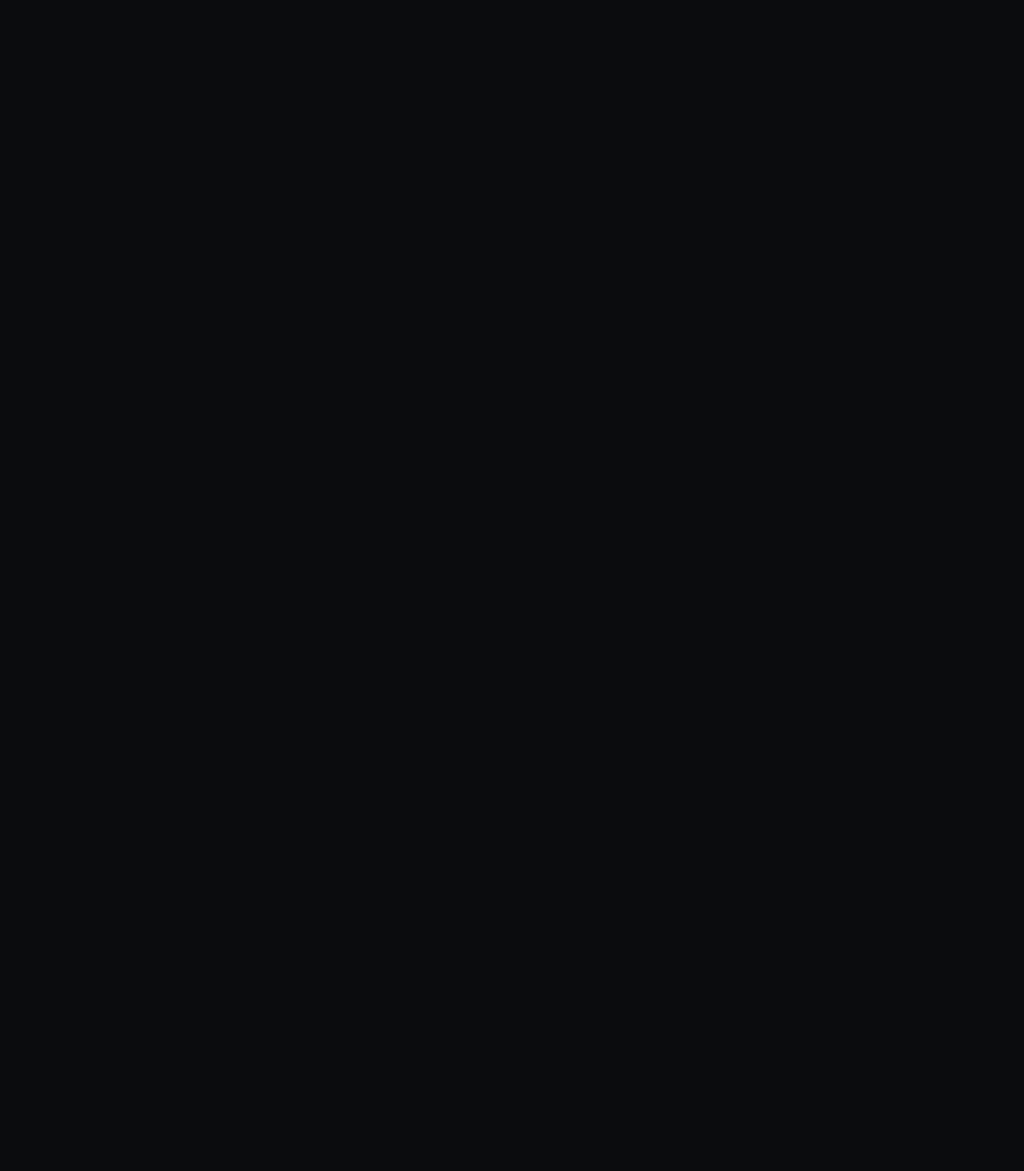
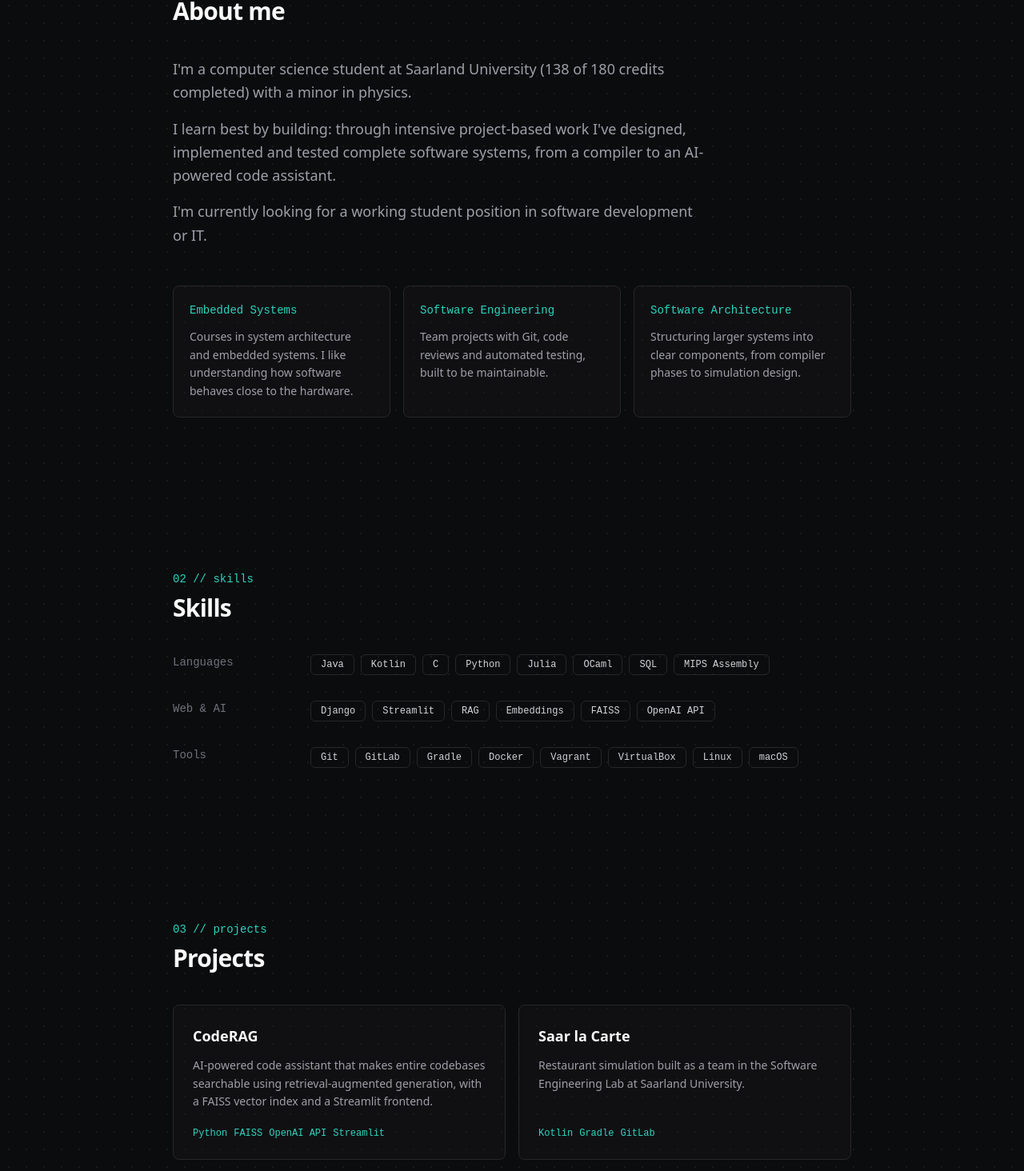
Before and after one commit to yuvrajsingh1015/yuvrajsingh1015.github.io, a React app: page / in a window 1280 px wide. Shown: the part 928-2392 px from the top of the page at 80% size. Before the commit the page ends 800 px from the top, so only its background shows below. Built offline with nearby package versions, Linux system fonts and the light colour scheme; the HTML template or start-up script is replaced by a standard one.

Commit message:
Add about, skills and projects sections

```diff
--- a/src/App.jsx
+++ b/src/App.jsx
@@ -1,9 +1,15 @@
 import Hero from "./components/Hero";
+import About from "./components/About";
+import Skills from "./components/Skills";
+import Projects from "./components/Projects";
 
 export default function App() {
   return (
     <main>
       <Hero />
+      <About />
+      <Skills />
+      <Projects />
     </main>
   );
 }
--- /dev/null
+++ b/src/components/About.jsx
@@ -0,0 +1,28 @@
+import { about } from "../data";
+import SectionHeading from "./SectionHeading";
+
+export default function About() {
+  return (
+    <section id="about" className="mx-auto max-w-4xl px-6 py-24">
+      <SectionHeading number="01" label="about" title="About me" />
+
+      <div className="max-w-2xl space-y-4 text-lg leading-relaxed text-zinc-400">
+        {about.text.map((paragraph) => (
+          <p key={paragraph}>{paragraph}</p>
+        ))}
+      </div>
+
+      <div className="mt-12 grid gap-4 sm:grid-cols-3">
+        {about.focus.map((item) => (
+          <div
+            key={item.title}
+            className="rounded-lg border border-zinc-800 bg-zinc-900/40 p-5 transition-colors hover:border-accent/50"
+          >
+            <h3 className="font-mono text-sm text-accent">{item.title}</h3>
+            <p className="mt-3 text-sm leading-relaxed text-zinc-400">{item.text}</p>
+          </div>
+        ))}
+      </div>
+    </section>
+  );
+}
--- /dev/null
+++ b/src/components/Projects.jsx
@@ -0,0 +1,43 @@
+import { projects } from "../data";
+import SectionHeading from "./SectionHeading";
+
+export default function Projects() {
+  return (
+    <section id="projects" className="mx-auto max-w-4xl px-6 py-24">
+      <SectionHeading number="03" label="projects" title="Projects" />
+
+      <div className="grid gap-4 sm:grid-cols-2">
+        {projects.map((project) => (
+          <article
+            key={project.title}
+            className="flex flex-col rounded-lg border border-zinc-800 bg-zinc-900/40 p-6 transition-colors hover:border-accent/50"
+          >
+            <h3 className="text-lg font-semibold text-zinc-50">{project.title}</h3>
+            <p className="mt-3 flex-1 text-sm leading-relaxed text-zinc-400">
+              {project.description}
+            </p>
+
+            <ul className="mt-5 flex flex-wrap gap-2">
+              {project.tags.map((tag) => (
+                <li key={tag} className="font-mono text-xs text-accent">
+                  {tag}
+                </li>
+              ))}
+            </ul>
+
+            {project.github && (
+              <a
+                href={project.github}
+                target="_blank"
+                rel="noreferrer"
+                className="mt-4 font-mono text-xs text-zinc-400 hover:text-accent"
+              >
+                github →
+              </a>
+            )}
+          </article>
+        ))}
+      </div>
+    </section>
+  );
+}
--- /dev/null
+++ b/src/components/SectionHeading.jsx
@@ -0,0 +1,10 @@
+export default function SectionHeading({ number, label, title }) {
+  return (
+    <div className="mb-10">
+      <p className="font-mono text-sm text-accent">{`${number} // ${label}`}</p>
+      <h2 className="mt-2 text-3xl font-semibold tracking-tight text-zinc-50">
+        {title}
+      </h2>
+    </div>
+  );
+}
--- /dev/null
+++ b/src/components/Skills.jsx
@@ -0,0 +1,28 @@
+import { skills } from "../data";
+import SectionHeading from "./SectionHeading";
+
+export default function Skills() {
+  return (
+    <section id="skills" className="mx-auto max-w-4xl px-6 py-24">
+      <SectionHeading number="02" label="skills" title="Skills" />
+
+      <div className="space-y-8">
+        {skills.map((group) => (
+          <div key={group.group} className="grid gap-3 sm:grid-cols-[10rem_1fr]">
+            <h3 className="font-mono text-sm text-zinc-500">{group.group}</h3>
+            <ul className="flex flex-wrap gap-2">
+              {group.items.map((skill) => (
+                <li
+                  key={skill}
+                  className="rounded-md border border-zinc-800 px-3 py-1 font-mono text-xs text-zinc-300"
+                >
+                  {skill}
+                </li>
+              ))}
+            </ul>
+          </div>
+        ))}
+      </div>
+    </section>
+  );
+}
```
